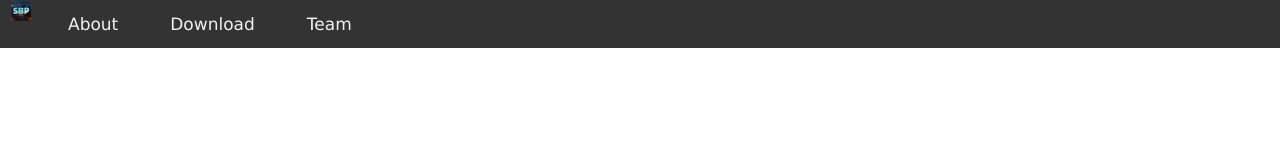
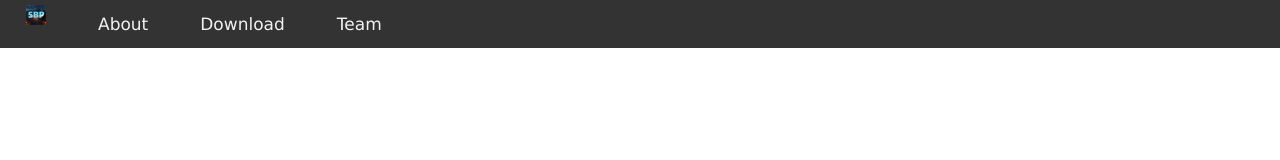
Before and after one commit to Firecreper2/SBPwebsite, a website: page static/index.html in a window 1280 px wide. Drawn offline with nearby package versions, Linux system fonts and the light colour scheme.

Commit message:
--- Auto-Git Commit ---

```diff
--- a/static/style.css
+++ b/static/style.css
@@ -29,5 +29,6 @@ body{
     transition: 0.25s;
 }
 .topbar a.logo{
-    padding: 1px;
+    padding-top: 5px;
+    padding-bottom: 5px;
 }
```
